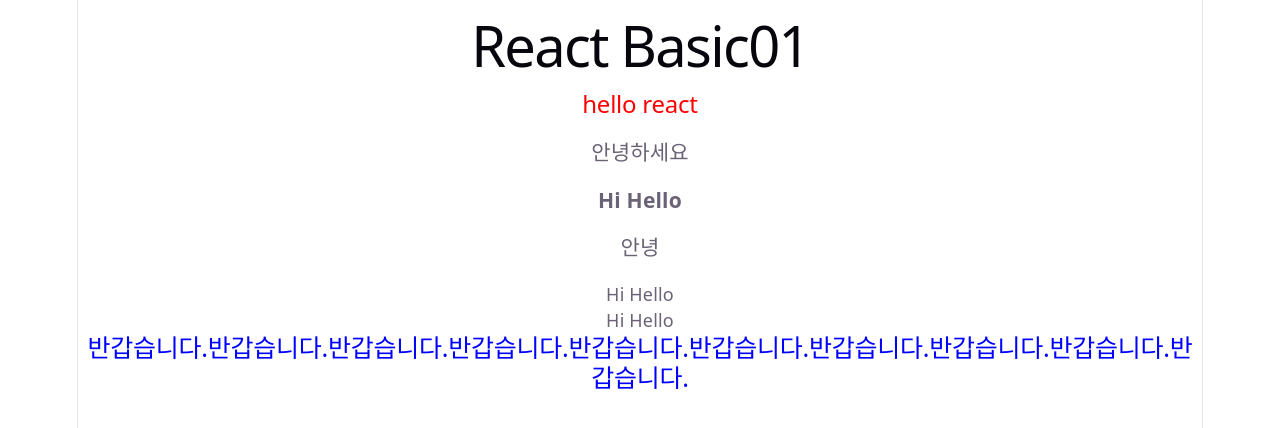
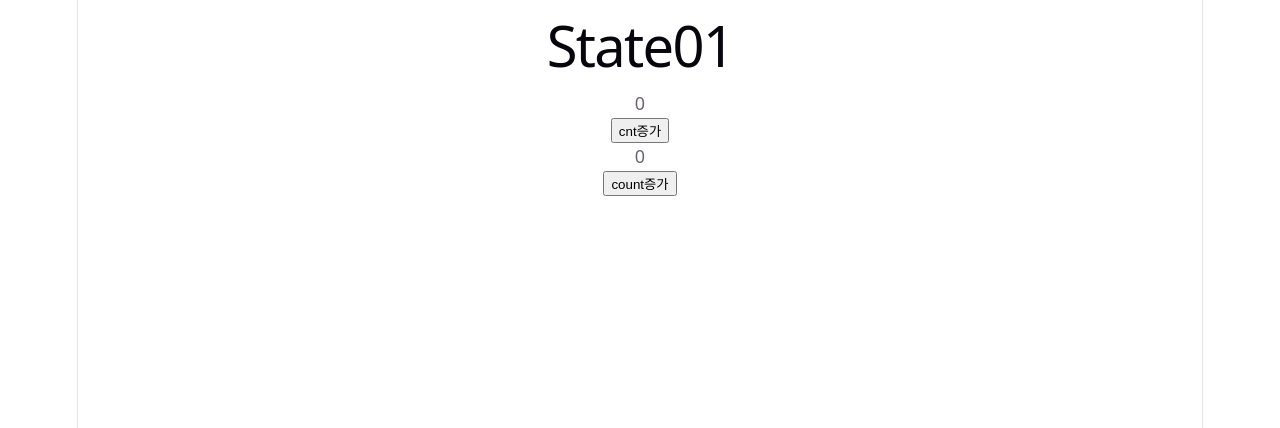
Before and after one commit to dbqls6746-bot/fe-react-study-8, a React (Vite) app in the folder react-study/: page / in a window 1280 px wide. Shown: the top 428 px of the page. Built offline with nearby package versions, Linux system fonts and the light colour scheme.

Commit message:
리액트 useState 기본개념

```diff
--- a/react-study/src/App.jsx
+++ b/react-study/src/App.jsx
@@ -3,15 +3,16 @@ import reactLogo from './assets/react.svg'
 import viteLogo from './assets/vite.svg'
 import heroImg from './assets/hero.png'
 import './App.css'
-import Basic01 from './components/Basic01'
+// import Basic01 from './components/Basic01'
+import State01 from './components/State01'
 
 function App() {
   const [count, setCount] = useState(0)
 
   return (
 
-    <Basic01 />
-
+    // <Basic01 />
+    <State01 />
   )
 }
 
--- /dev/null
+++ b/react-study/src/components/State01.jsx
@@ -0,0 +1,51 @@
+import {useState} from "react";
+
+function State01(){
+
+    // React Hooks
+    // useState -> 상태를 저장하는 변수, 재랜더링 발생 기준, 재랜더링 상황에서 값이 계속 유지
+
+    // 재랜더링 발생 기준
+    // state 변수 set함수를 통해서 값이 변경 된 경우 -> 화면 재랜더링 (re-redering)
+
+    // const|let [변수명, set함수명] = use State(초기값)
+
+    let [count, setCount ] = useState(0);
+
+    let cnt = 0; //함수에 존재하는 일반 함수 , 재랜더링 시점에 다시 호출되서 또 초기화 됨 (값유지X)
+
+    let [num, setNum] =  useState(0);
+
+    return (
+        <div>
+
+            <h1>State01</h1>
+
+            <p>{cnt}</p>
+
+            <button onClick={()=>{
+                console.log('cnt증가 버튼 클릭')
+                cnt++;
+                console.log(cnt);
+
+                num++; //state변수 증가
+                console.log(num);
+            }}>cnt증가</button>
+
+            <br></br>
+
+            <p>{count}</p>
+            <button onClick={()=>{
+                console.log('count증가 버튼 클릭')
+                //count++; //값 증가 0      ,재랜더링X -> set함수를 통해서 값을 바꾼게 아니라서...
+                //setCount(count=count+1); XX
+                setCount(count+1); // 재랜더링 발생 조건
+                setNum(num+1);  // 재랜더링 발생 조건   -> 인근에 있는 제랜더링요소를 모아서 한번에 수행!
+                console.log(count);
+            }}>count증가</button>
+
+        </div>
+    )
+}
+
+export default State01;
```
